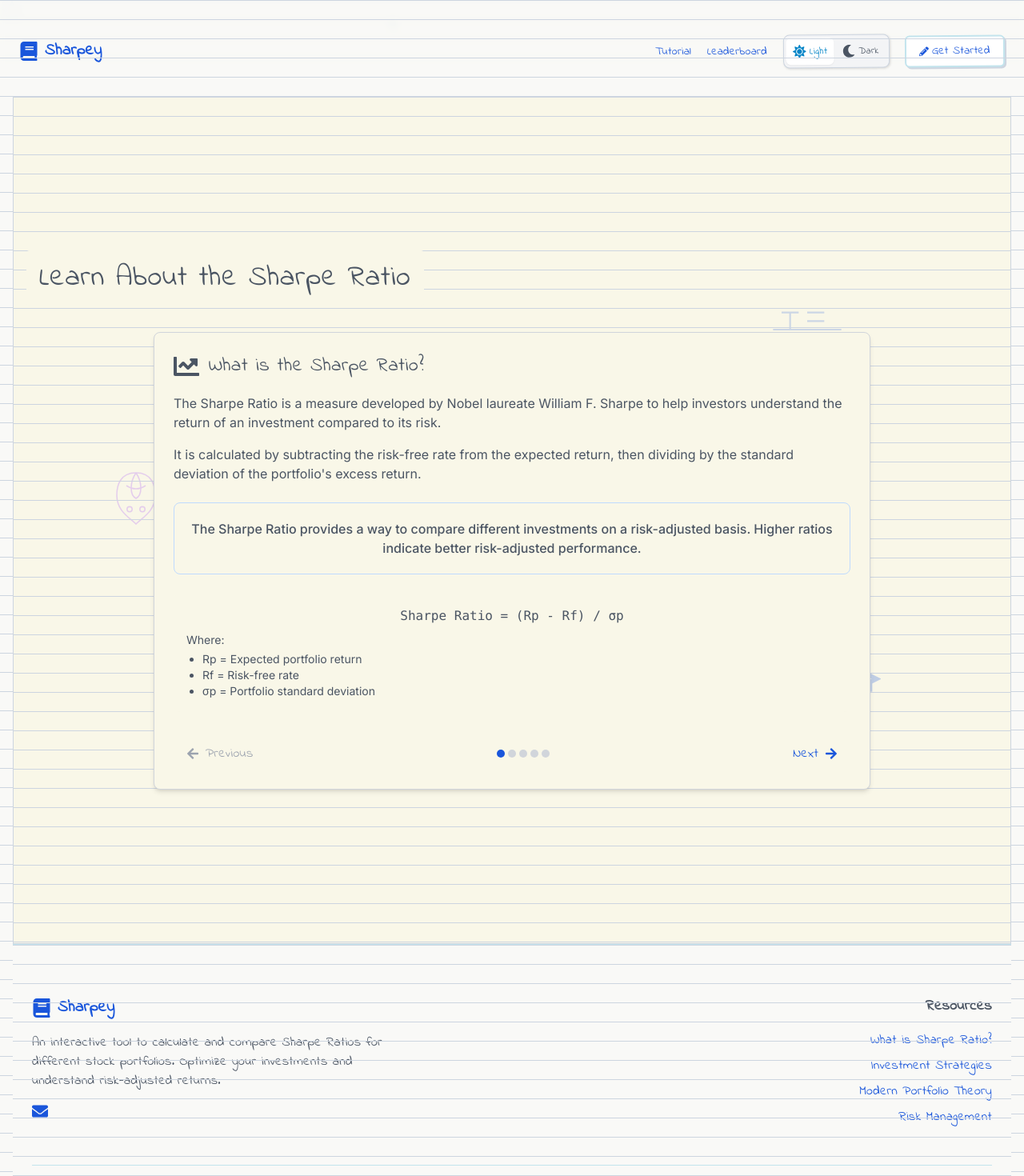
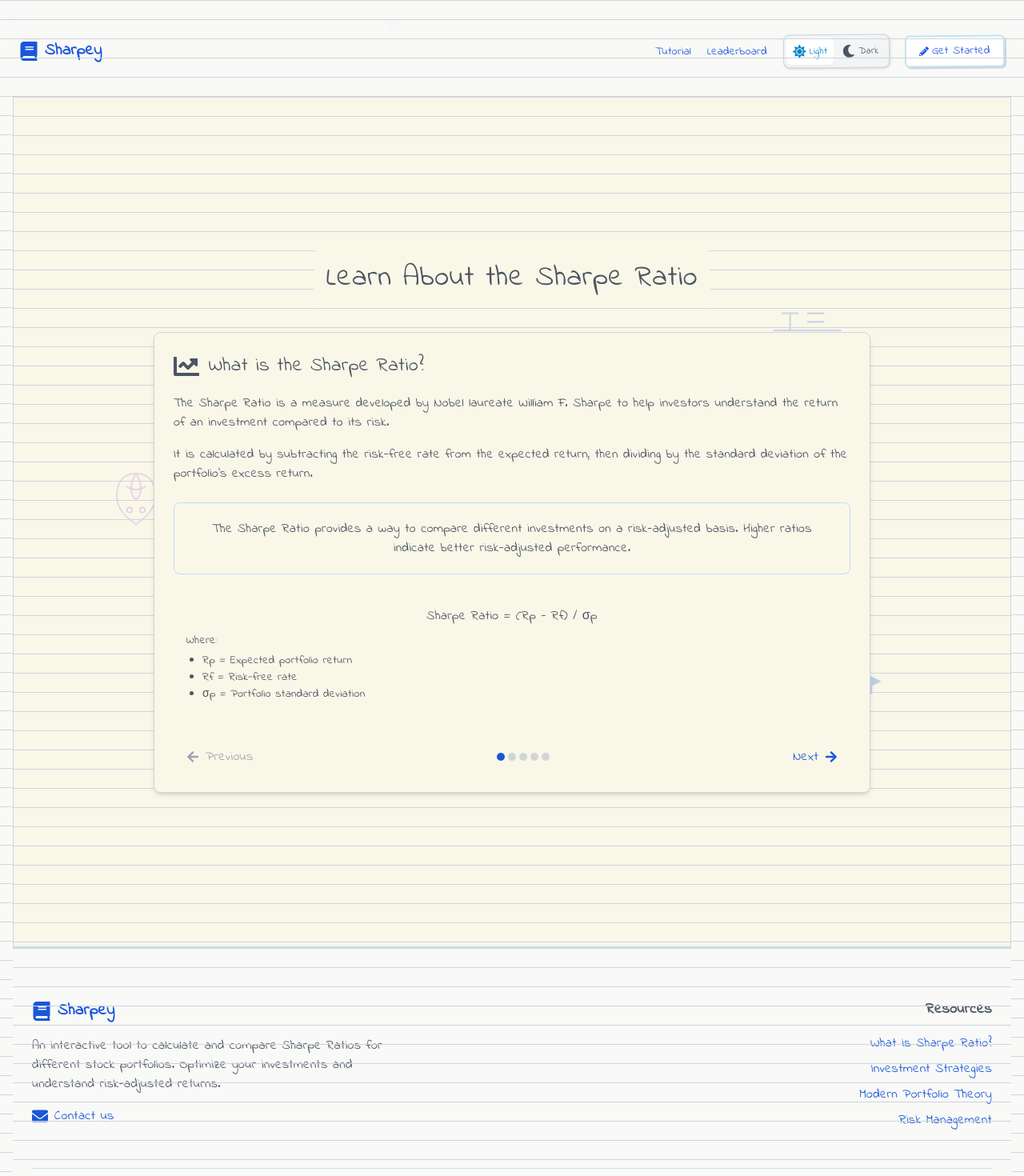
Before and after one commit to PikaChewey/Sharpey, a Next.js app: page /tutorial in a window 1280 px wide. Shown: the top 1470 px of the page at 80% size. Built offline with nearby package versions, Linux system fonts and the light colour scheme.

Commit message:
UI improvements: centered tutorial title, consistent font styling, added 'Contact us' text in footer, and improved save button with text label

```diff
--- a/src/components/Footer.tsx
+++ b/src/components/Footer.tsx
@@ -21,8 +21,9 @@ export default function Footer() {
               stock portfolios. Optimize your investments and understand risk-adjusted returns.
             </p>
             <div className="flex space-x-4">
-              <a href="mailto:zhou-stanley@outlook.com,bryan.yao205@gmail.com" className="text-notebook-gray dark:text-gray-100 hover:text-notebook-blue dark:hover:text-blue-300 transition-colors transform hover:scale-110">
-                <FaEnvelope className="h-5 w-5" />
+              <a href="mailto:zhou-stanley@outlook.com,bryan.yao205@gmail.com" className="text-notebook-gray dark:text-gray-100 hover:text-notebook-blue dark:hover:text-blue-300 transition-colors transform hover:scale-110 flex items-center font-handwritten">
+                <FaEnvelope className="h-5 w-5 mr-2" />
+                <span>Contact us</span>
               </a>
             </div>
           </div>
--- a/src/components/GameSection.tsx
+++ b/src/components/GameSection.tsx
@@ -692,10 +692,11 @@ with a Sharpe Ratio of ${portfolioSharpeRatio.toFixed(2)}!`;
                   <button
                     onClick={handleSavePortfolio}
                     disabled={!portfolioSharpeRatio}
-                    className="p-2 rounded text-notebook-gray hover:text-notebook-blue disabled:opacity-50 disabled:hover:text-notebook-gray transition-colors"
+                    className="px-3 py-1 rounded flex items-center bg-notebook-paper dark:bg-notebook-dark-paper border border-notebook-line dark:border-notebook-dark-line text-notebook-gray hover:text-notebook-blue hover:bg-blue-50 dark:hover:bg-blue-900/20 disabled:opacity-50 disabled:hover:text-notebook-gray disabled:hover:bg-transparent transition-colors font-handwritten"
                     title="Save Portfolio"
                   >
-                    <FaSave className="h-5 w-5" />
+                    <FaSave className="h-4 w-4 mr-1" />
+                    <span>Save</span>
                   </button>
 
                   <button
--- a/src/components/Tutorial.tsx
+++ b/src/components/Tutorial.tsx
@@ -52,27 +52,27 @@ export default function Tutorial({ onPlayNowClick }: TutorialProps) {
       icon: <FaChartLine className="w-8 h-8" />,
       content: (
         <>
-          <p className="mb-4">
+          <p className="mb-4 font-handwritten">
             The Sharpe Ratio is a measure developed by Nobel laureate William F. Sharpe to help investors understand the return of an investment compared to its risk.
           </p>
-          <p className="mb-4">
+          <p className="mb-4 font-handwritten">
             It is calculated by subtracting the risk-free rate from the expected return, then dividing by the standard deviation of the portfolio&apos;s excess return.
           </p>
 
           <div className="my-6 p-5 bg-blue-50 dark:bg-blue-900/20 rounded-lg border border-blue-200 dark:border-blue-800 no-lines">
-            <p className="text-center font-medium">
+            <p className="text-center font-medium font-handwritten">
               The Sharpe Ratio provides a way to compare different investments on a risk-adjusted basis.
               Higher ratios indicate better risk-adjusted performance.
             </p>
           </div>
 
           <div className="mt-4 p-4 bg-gray-100 dark:bg-gray-800 rounded-lg no-lines">
-            <code className="text-center block">
+            <code className="text-center block font-handwritten">
               Sharpe Ratio = (Rp - Rf) / σp
             </code>
-            <div className="mt-2 text-sm text-gray-600 dark:text-gray-400">
+            <div className="mt-2 text-sm text-gray-600 dark:text-gray-400 font-handwritten">
               Where:
-              <ul className="list-disc pl-5 mt-1">
+              <ul className="list-disc pl-5 mt-1 font-handwritten">
                 <li>Rp = Expected portfolio return</li>
                 <li>Rf = Risk-free rate</li>
                 <li>σp = Portfolio standard deviation</li>
@@ -87,20 +87,20 @@ export default function Tutorial({ onPlayNowClick }: TutorialProps) {
       icon: <FaBalanceScale className="w-8 h-8" />,
       content: (
         <>
-          <p className="mb-4">
+          <p className="mb-4 font-handwritten">
             The Sharpe Ratio helps investors determine how much additional return they&apos;re receiving for the extra volatility they endure for holding a riskier asset.
           </p>
-          <p className="mb-4">
+          <p className="mb-4 font-handwritten">
             A higher Sharpe Ratio indicates better risk-adjusted performance:
           </p>
-          <ul className="list-disc pl-5 space-y-2">
+          <ul className="list-disc pl-5 space-y-2 font-handwritten">
             <li><span className="font-medium text-red-600 dark:text-red-400">Negative Sharpe Ratio</span>: Underperforming the risk-free rate</li>
             <li><span className="font-medium text-orange-600 dark:text-orange-400">0 to 0.5</span>: Below average risk-adjusted returns</li>
             <li><span className="font-medium text-yellow-600 dark:text-yellow-400">0.5 to 1.0</span>: Average performance</li>
             <li><span className="font-medium text-green-600 dark:text-green-400">1.0 to 2.0</span>: Good risk-adjusted performance</li>
             <li><span className="font-medium text-emerald-600 dark:text-emerald-400">&gt; 2.0</span>: Excellent performance</li>
           </ul>
-          <p className="mt-4">
+          <p className="mt-4 font-handwritten">
             The average hedge fund has a Sharpe Ratio between 0.5 and 1.0, while the S&P 500 historically has had a Sharpe Ratio around 0.4.
           </p>
         </>
@@ -111,19 +111,19 @@ export default function Tutorial({ onPlayNowClick }: TutorialProps) {
       icon: <FaProjectDiagram className="w-8 h-8" />,
       content: (
         <>
-          <p className="mb-4">
+          <p className="mb-4 font-handwritten">
             Diversification is a risk management strategy that involves spreading investments across various financial instruments, industries, and asset classes.
           </p>
-          <p className="mb-4">
+          <p className="mb-4 font-handwritten">
             Key benefits of portfolio diversification:
           </p>
-          <ul className="list-disc pl-5 space-y-2">
+          <ul className="list-disc pl-5 space-y-2 font-handwritten">
             <li><span className="font-medium">Reduces unsystematic risk</span>: Minimizes the impact of poor performance from any single investment</li>
             <li><span className="font-medium">Preserves capital</span>: Helps protect your overall portfolio value</li>
             <li><span className="font-medium">Provides more consistent returns</span>: Smooths out the ups and downs over time</li>
             <li><span className="font-medium">Can improve Sharpe Ratio</span>: Potentially increases returns while reducing volatility</li>
           </ul>
-          <p className="mt-4">
+          <p className="mt-4 font-handwritten">
             In our game, you&apos;ll experiment with different portfolio allocations between two assets to find the optimal mix that maximizes your Sharpe Ratio.
           </p>
         </>
@@ -134,10 +134,10 @@ export default function Tutorial({ onPlayNowClick }: TutorialProps) {
       icon: <FaChartLine className="w-8 h-8" />,
       content: (
         <>
-          <p className="mb-4">
+          <p className="mb-4 font-handwritten">
             Beyond the Sharpe Ratio, our game shows additional risk metrics to help you evaluate your portfolio:
           </p>
-          <ul className="list-disc pl-5 space-y-2">
+          <ul className="list-disc pl-5 space-y-2 font-handwritten">
             <li>
               <span className="font-medium">Sortino Ratio</span>: Similar to Sharpe Ratio but only considers &quot;downside&quot; deviation.
               It focuses on harmful volatility rather than total volatility.
@@ -151,7 +151,7 @@ export default function Tutorial({ onPlayNowClick }: TutorialProps) {
               Higher standard deviation means more volatility and potentially higher risk.
             </li>
           </ul>
-          <p className="mt-4">
+          <p className="mt-4 font-handwritten">
             Advanced investors consider all these metrics together when making investment decisions.
           </p>
         </>
@@ -162,10 +162,10 @@ export default function Tutorial({ onPlayNowClick }: TutorialProps) {
       icon: <FaCalculator className="w-8 h-8" />,
       content: (
         <>
-          <p className="mb-4">
+          <p className="mb-4 font-handwritten">
             In our Sharpes game, you&apos;ll build a portfolio and test its Sharpe Ratio:
           </p>
-          <ol className="list-decimal pl-5 space-y-2">
+          <ol className="list-decimal pl-5 space-y-2 font-handwritten">
             <li>Enter two stock ticker symbols (e.g., MSFT, AAPL)</li>
             <li>Adjust the weighting slider to allocate your investment</li>
             <li>The game will calculate the 1-year trailing Sharpe Ratio</li>
@@ -173,7 +173,7 @@ export default function Tutorial({ onPlayNowClick }: TutorialProps) {
             <li>Try different combinations to achieve the highest ratio</li>
             <li>Save your best portfolios to the leaderboard</li>
           </ol>
-          <p className="mt-4">
+          <p className="mt-4 font-handwritten">
             The goal is to create a portfolio with the highest possible Sharpe Ratio. Can you beat the market and other players?
           </p>
         </>
@@ -188,7 +188,7 @@ export default function Tutorial({ onPlayNowClick }: TutorialProps) {
           {/* Add the doodle elements as background */}
           <TutorialDoodleElements />
 
-          <h2 className="text-4xl font-handwritten mb-8 text-center relative z-10 bg-white dark:bg-gray-900 py-2 px-4 rounded inline-block mx-auto no-lines">Learn About the Sharpe Ratio</h2>
+          <h2 className="text-4xl font-handwritten mb-8 text-center relative z-10 bg-white dark:bg-gray-900 py-2 px-4 rounded mx-auto block w-max no-lines">Learn About the Sharpe Ratio</h2>
           <div className="max-w-4xl mx-auto bg-white dark:bg-gray-800 p-6 rounded-lg shadow-md border border-gray-300 dark:border-gray-700 relative z-10 no-lines">
             {/* Rest of tutorial component */}
             <div className="mb-8">
@@ -196,7 +196,7 @@ export default function Tutorial({ onPlayNowClick }: TutorialProps) {
                 {slides[currentSlide].icon}
                 <h3 className="text-2xl font-handwritten">{slides[currentSlide].title}</h3>
               </div>
-              <div className="prose dark:prose-invert max-w-none">
+              <div className="prose dark:prose-invert max-w-none font-handwritten">
                 {slides[currentSlide].content}
               </div>
             </div>
```
Also changed, not shown: src/app/layout.tsx (line endings or trailing spaces).
